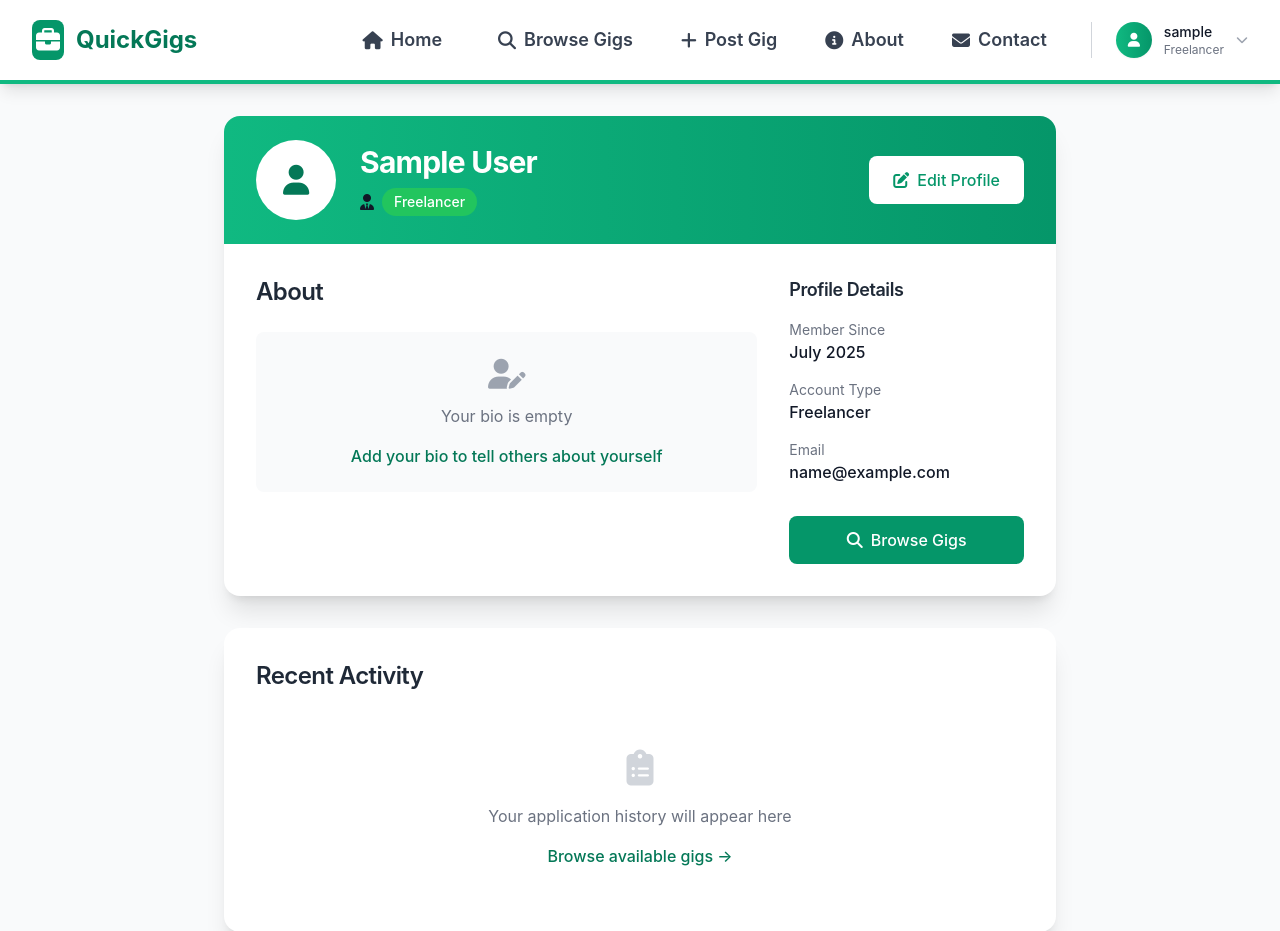
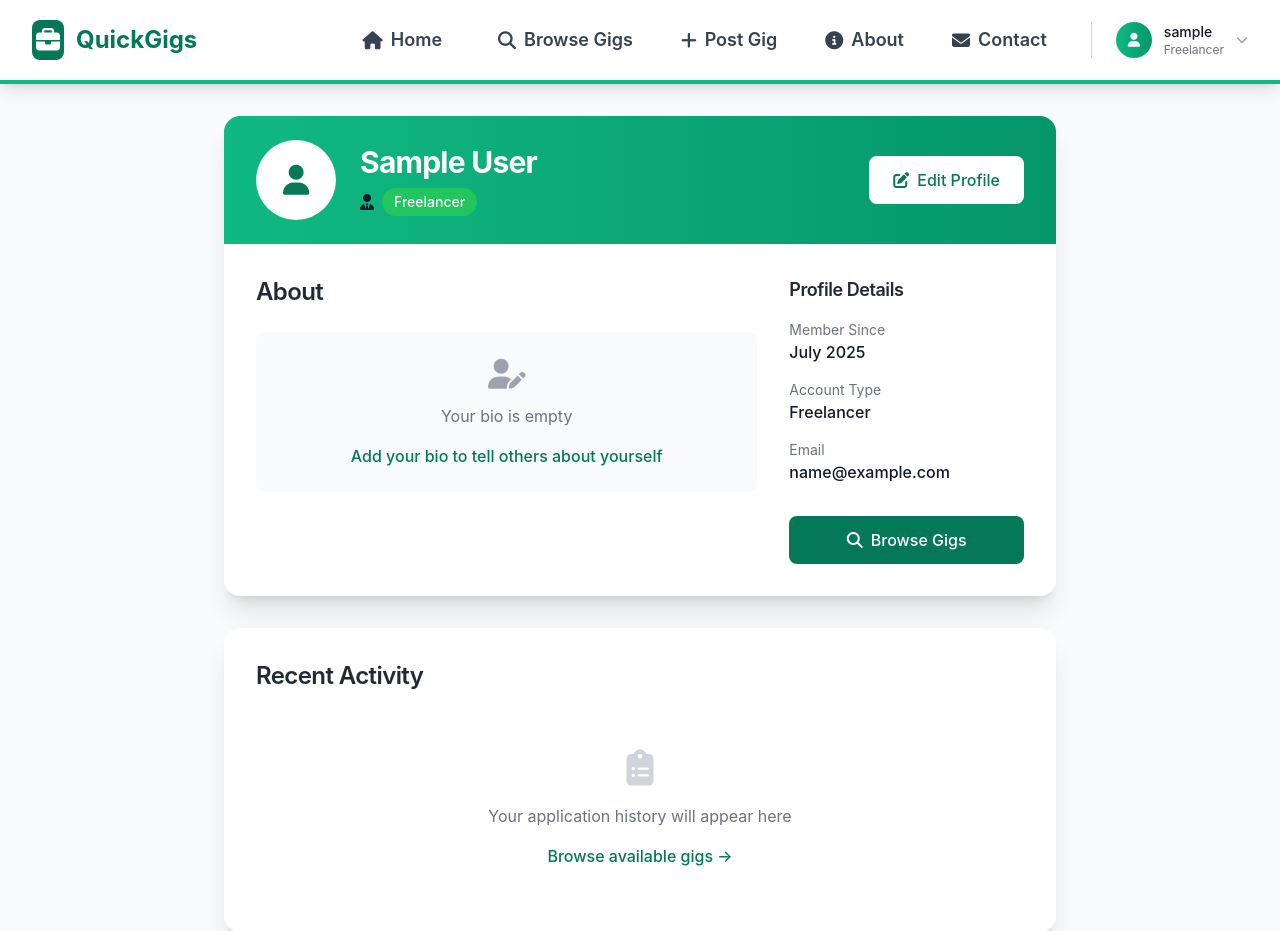
Before and after one commit to aransys/quickgigs-django, a Django app: page /accounts/profile/ in a window 1280 px wide. Shown: the top 931 px of the page. Run offline with Django 4.2, Linux system fonts and the light colour scheme; the visitor is signed in with stand-in values (Sample User, id 1); parts of the project's set-up code (start-up, migrations or seed data) failed here and were passed over; some libraries are stand-ins or nearby versions.

Commit message:
fix: Enhanced accessibility contrast fixes for remaining Lighthouse issues
- Add text-brand-600 color override for better contrast on white backgrounds
- Fix bg-brand-500 and bg-brand-600 background colors using brand-700 (#047857)
- Add specific button combination fixes for Lighthouse failing elements:
  * a.bg-white.text-brand-600 - improved text contrast
  * a.bg-brand-500 and variants - better background contrast with white text
  * .w-full.bg-brand-500/.w-full.bg-brand-600 - full-width button fixes
- Ensure all brand button variants meet WCAG 2.1 AA contrast ratios
- Add brand-800 (#065f46) for enhanced hover states

This addresses all remaining color contrast failures identified in Lighthouse accessibility testing.

```diff
--- a/static/css/accessibility-fixes.css
+++ b/static/css/accessibility-fixes.css
@@ -2,9 +2,13 @@
    ACCESSIBILITY FIXES - WCAG 2.1 AA COMPLIANCE
    ================================ */
 
-/* Override brand-500 (#10b981) with brand-700 (#047857) for better contrast */
+/* Override brand colors for better contrast - WCAG 2.1 AA Compliance */
 .text-brand-500 {
   color: #047857 !important; /* brand-700 instead of brand-500 */
+}
+
+.text-brand-600 {
+  color: #047857 !important; /* brand-700 for better contrast on white */
 }
 
 .hover\:text-brand-500:hover {
@@ -30,13 +34,21 @@
   background-color: rgba(4, 120, 87, 0.1) !important;
 }
 
-/* Button contrast improvements */
+/* Button and background contrast improvements */
 .bg-brand-500 {
-  background-color: #059669 !important; /* brand-600 for better contrast */
+  background-color: #047857 !important; /* brand-700 for better contrast with white text */
+}
+
+.bg-brand-600 {
+  background-color: #047857 !important; /* brand-700 for better contrast */
+}
+
+.hover\:bg-brand-500:hover {
+  background-color: #059669 !important; /* brand-600 for hover */
 }
 
 .hover\:bg-brand-600:hover {
-  background-color: #047857 !important; /* brand-700 */
+  background-color: #065f46 !important; /* brand-800 for darker hover */
 }
 
 /* Focus indicators for accessibility */
@@ -74,3 +86,34 @@ textarea:focus-visible {
 .text-brand-500.fab {
   color: #047857 !important;
 }
+
+/* Specific button combination fixes for Lighthouse failures */
+a.bg-white.text-brand-600,
+.bg-white .text-brand-600 {
+  color: #047857 !important; /* Ensure sufficient contrast on white background */
+}
+
+a.bg-brand-500,
+button.bg-brand-500,
+.bg-brand-500 {
+  background-color: #047857 !important; /* Use brand-700 for better contrast with white text */
+  color: #ffffff !important; /* Ensure white text */
+}
+
+a.bg-brand-500:hover,
+button.bg-brand-500:hover,
+.bg-brand-500:hover {
+  background-color: #059669 !important; /* brand-600 for hover state */
+}
+
+/* Ensure all brand button variants have proper contrast */
+.w-full.bg-brand-500,
+.w-full.bg-brand-600 {
+  background-color: #047857 !important;
+  color: #ffffff !important;
+}
+
+.w-full.bg-brand-500:hover,
+.w-full.bg-brand-600:hover {
+  background-color: #059669 !important;
+}
```
Also changed, not shown: 1 other file.
